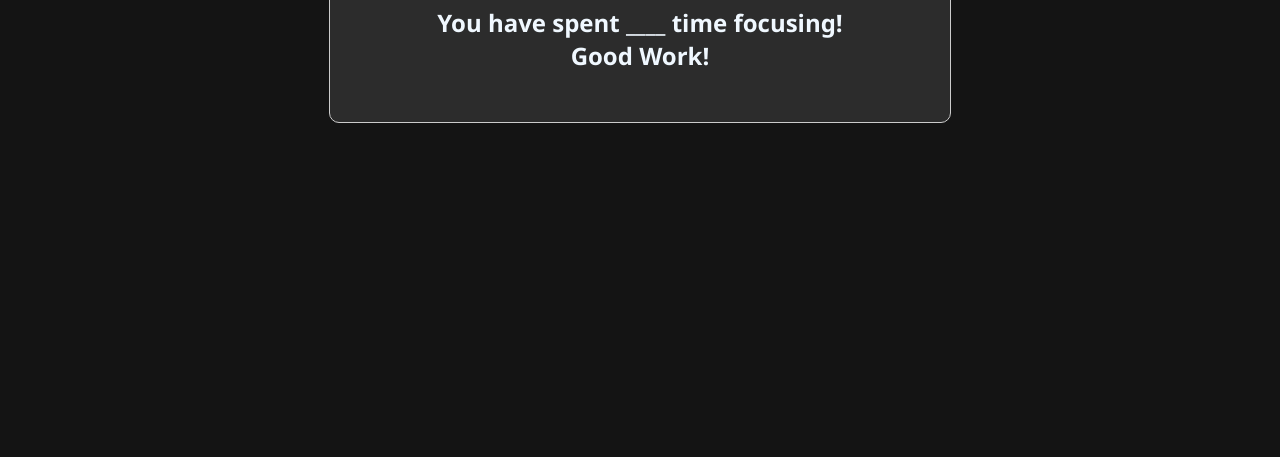
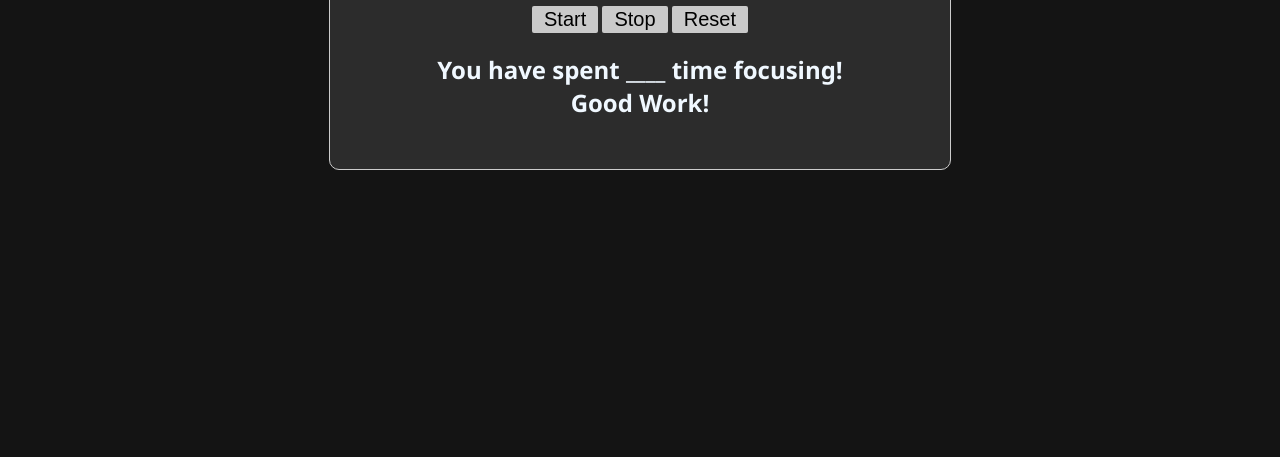
Before and after one commit to zacisyourmaster/pomodoro, a plain HTML site: page index.html in a window 1280 px wide. Shown: the part 343-800 px from the top of the page. Drawn offline with Linux system fonts and the light colour scheme.

Commit message:
added back buttons

```diff
--- a/index.html
+++ b/index.html
@@ -23,6 +23,9 @@
             </div>
             <div class="timer-display">45:00</div>
             <div id="start-stop">
+              <button class="start">Start</button>
+              <button class="stop">Stop</button>
+              <button class="reset">Reset</button>
             </div>
             <h2>You have spent ____ time focusing!<br>Good Work!</h2>
         </div>
--- a/style.css
+++ b/style.css
@@ -15,8 +15,6 @@ body{
     justify-content: space-between;
     margin:auto auto 10%;
     border-bottom: 1px solid rgba(204, 204, 204, 0.5);
-}
-.header-text{
 }
 .settings-button{
     background-color: rgba(255, 255, 255, 0.1);
```
